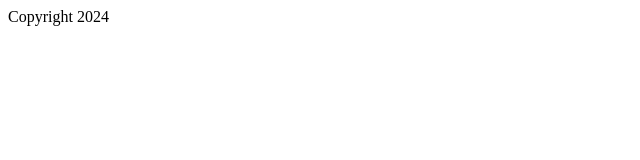
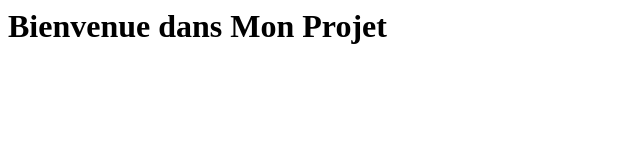
Before and after one commit to Rekuiem84/mon-projet, a plain HTML site: page index.html in a window 1280 px wide. Shown: the whole page, without its empty margins (0-640 px from the left). Drawn offline with Linux system fonts and the light colour scheme.

Commit message:
modif fichier footer

```diff
--- a/index.html
+++ b/index.html
@@ -1 +1 @@
-<footer>Copyright 2024</footer>
+<h1>Bienvenue dans Mon Projet</h1>
```
Also changed, not shown: footer.html (added, +1 -0 lines).
